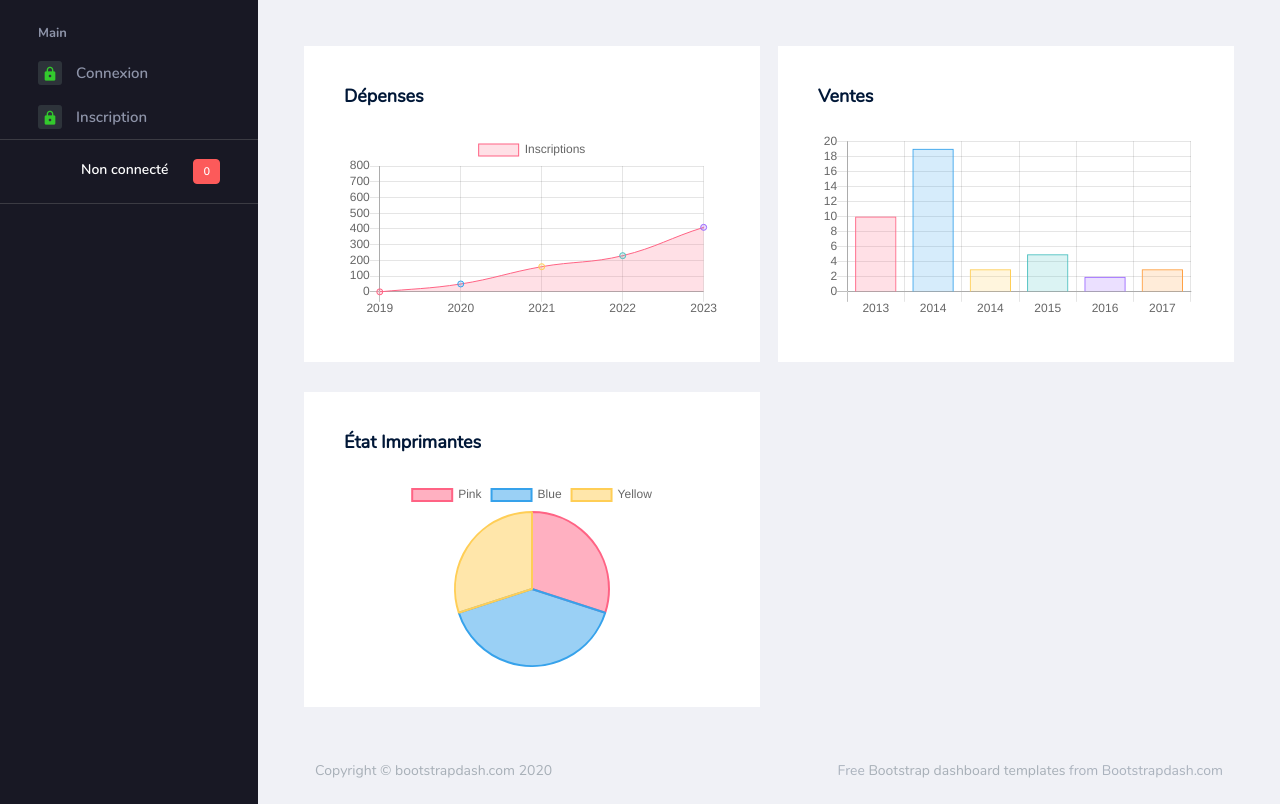
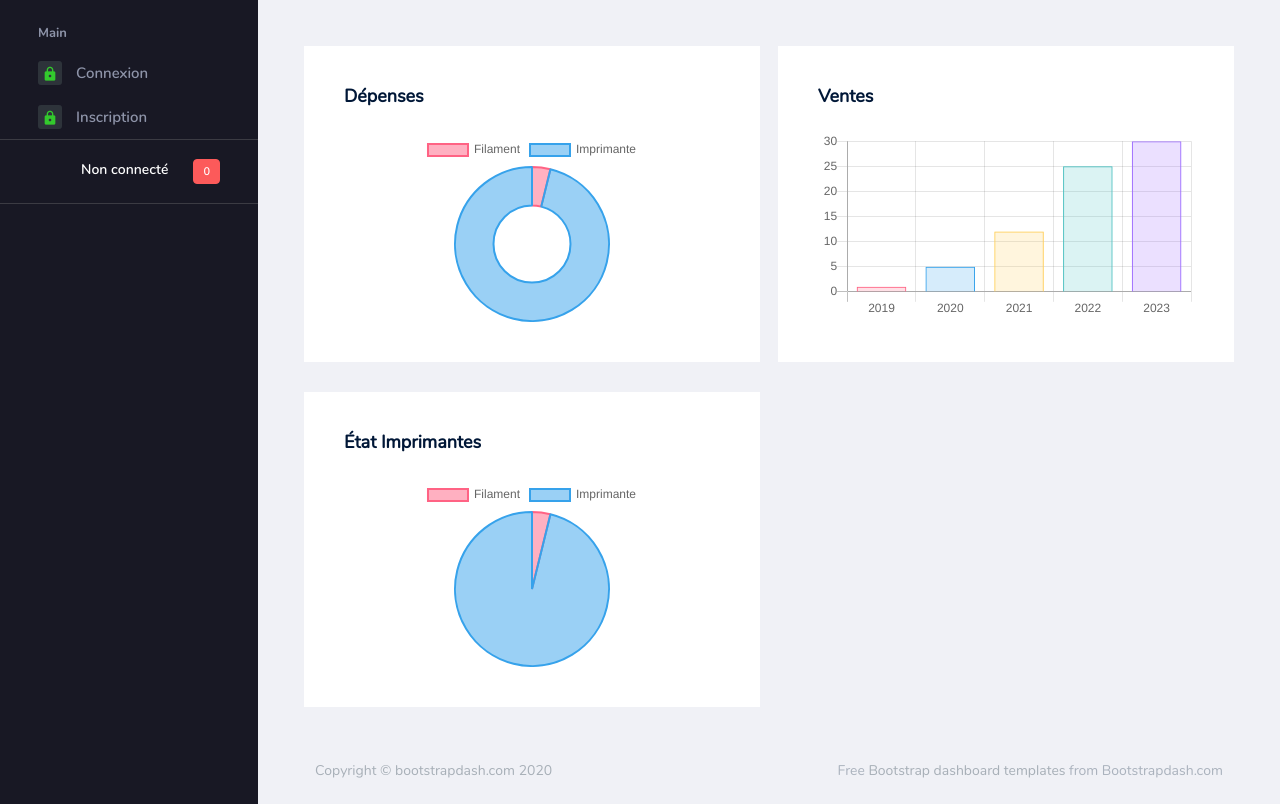
Before and after one commit to Mathbech/filamentgestion.fr, a Symfony app: template templates/public/courbes.html.twig in a window 1280 px wide. Shown: the part 64-868 px from the top of the page. Run offline with Twig, Linux system fonts and the light colour scheme; the template is opened without the code that fills it, so the values that code supplies are empty; some libraries are stand-ins or nearby versions.

Commit message:
modification des courbes

```diff
--- a/templates/public/courbes.html.twig
+++ b/templates/public/courbes.html.twig
@@ -7,7 +7,7 @@
             <div class="card">
                 <div class="card-body">
                     <h4 class="card-title">Dépenses</h4>
-                    <canvas id="areaChart" style="height:250px"></canvas>
+                    <canvas id="doughnutChart" style="height:250px"></canvas>
                 </div>
             </div>
         </div>
```
Also changed, not shown: public/assets/js/chart.js.
